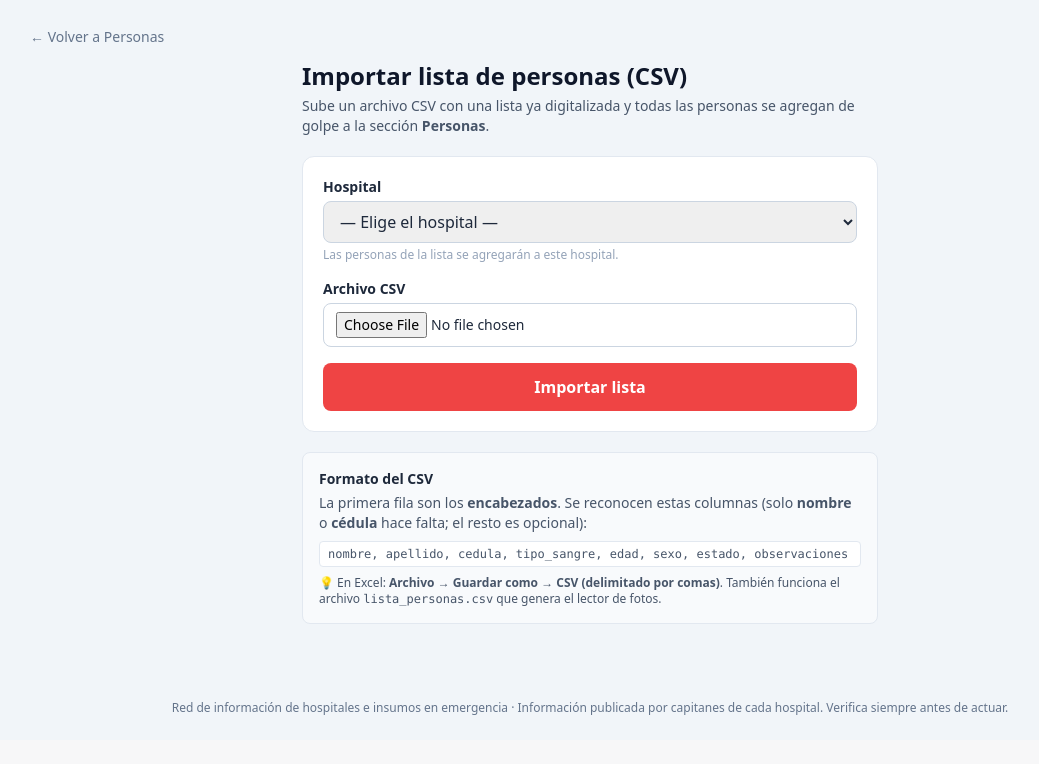
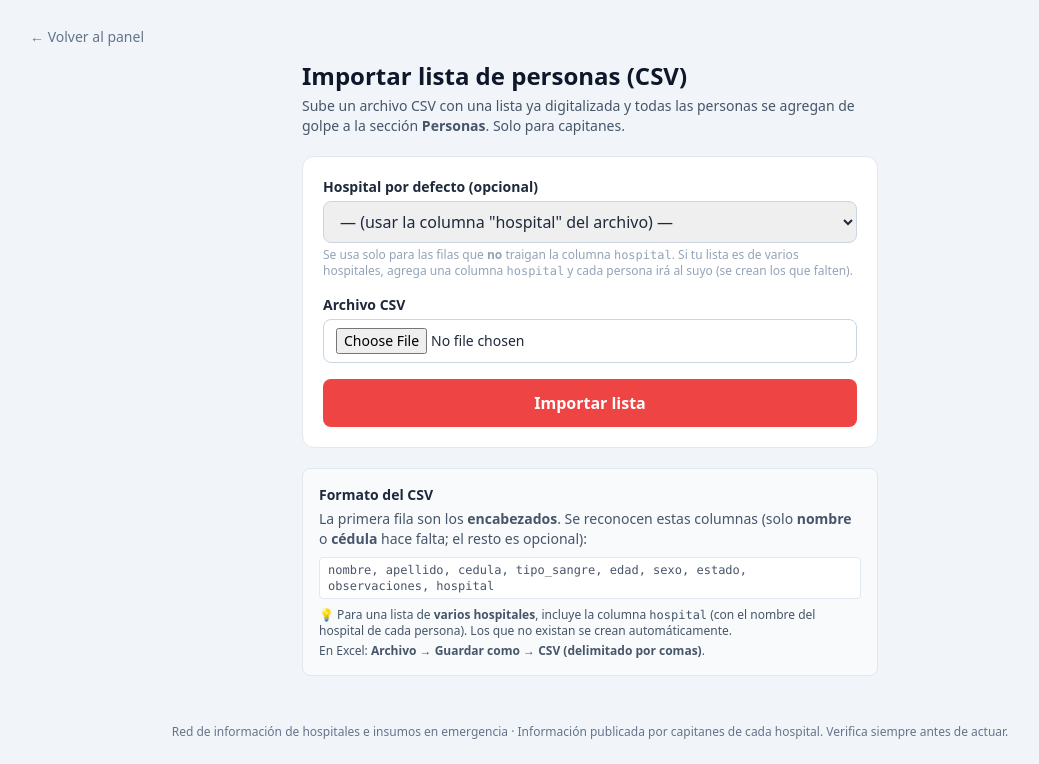
Before and after one commit to Eduardososa01/Consolidacion-de-Fotos, a FastAPI app: page /importar in a window 1280 px wide. Shown: the part 60-824 px from the top of the page, without its empty margins (50-1089 px from the left). Before the commit the page ends 775 px from the top, so only its background shows below. Run offline with FastAPI, Linux system fonts and the light colour scheme; the visitor is signed in with stand-in values (Sample User, id 1); some libraries are stand-ins or nearby versions.

Commit message:
Importar lista: solo capitanes (con login) + ruteo multi-hospital con auto-creacion

```diff
--- a/app.py
+++ b/app.py
@@ -178,7 +178,7 @@ def persona(request: Request, patient_id: int):
     return templates.TemplateResponse(request, "persona.html", _ctx(request, p=p))
 
 
-# ===================== IMPORTAR LISTA (CSV) — publico =====================
+# ===================== IMPORTAR LISTA (CSV) — solo capitanes =====================
 
 _ALIAS = {
     "nombre": ["nombre", "nombres", "nombre completo"],
@@ -190,6 +190,8 @@ _ALIAS = {
     "estado": ["estado", "condicion"],
     "observaciones": ["observaciones", "notas", "obs", "comentario", "comentarios"],
     "seccion": ["seccion", "area", "sala"],
+    "hospital": ["hospital", "centro", "hospital centro", "centro de salud",
+                 "hospital/centro", "hospital o centro"],
 }
 MAX_FILAS_IMPORT = 50000
 
@@ -202,17 +204,19 @@ def _val(nrow: dict, claves: list[str]) -> str:
 
 
 @app.get("/importar", response_class=HTMLResponse)
-def importar_form(request: Request, ok: str = "", n: int = 0):
+def importar_form(request: Request, ok: str = "", n: int = 0, h: int = 0):
+    if not auth.capitan_actual(request):
+        return RedirectResponse("/entrar", status_code=303)
     return templates.TemplateResponse(request, "importar.html",
                                       _ctx(request, hospitales=db.listar_hospitales(),
-                                           ok=ok, n=n))
+                                           ok=ok, n=n, h=h))
 
 
 @app.post("/importar")
-async def importar(request: Request, hospital_id: int = Form(...),
+async def importar(request: Request, hospital_id: str = Form(""),
                    archivo: UploadFile = File(...)):
-    if not db.obtener_hospital(hospital_id):
-        return RedirectResponse("/importar?ok=errhosp", status_code=303)
+    if not auth.capitan_actual(request):
+        return RedirectResponse("/entrar", status_code=303)
     datos = await archivo.read()
     try:
         texto = datos.decode("utf-8-sig")
@@ -222,6 +226,33 @@ async def importar(request: Request, hospital_id: int = Form(...),
         filas = list(csv.DictReader(io.StringIO(texto)))
     except Exception:  # noqa: BLE001
         return RedirectResponse("/importar?ok=errcsv", status_code=303)
+
+    # hospital por defecto (opcional): para filas sin columna 'hospital'
+    default_hid = None
+    if hospital_id.strip().isdigit() and db.obtener_hospital(int(hospital_id)):
+        default_hid = int(hospital_id)
+
+    cache = db.mapa_hospitales()   # nombre_normalizado -> id
+    creados = {"n": 0}
+
+    def resolver(nombre_hosp: str) -> int:
+        nombre_hosp = (nombre_hosp or "").strip()
+        if nombre_hosp:
+            norm = db.normalizar(nombre_hosp)
+            if norm in cache:
+                return cache[norm]
+            hid = db.crear_hospital(nombre_hosp)        # crea el que falte
+            cache[norm] = hid
+            creados["n"] += 1
+            return hid
+        if default_hid is not None:
+            return default_hid
+        # ultimo recurso: bolsa "Lista general"
+        norm = db.normalizar("Lista general")
+        if norm not in cache:
+            cache[norm] = db.crear_hospital("Lista general")
+            creados["n"] += 1
+        return cache[norm]
 
     personas = []
     for row in filas[:MAX_FILAS_IMPORT]:
@@ -235,13 +266,14 @@ async def importar(request: Request, hospital_id: int = Form(...),
         if seccion:
             obs = (seccion + " · " + obs).strip(" ·")
         personas.append({
+            "hospital_id": resolver(_val(nrow, _ALIAS["hospital"])),
             "nombre": nombre, "apellido": _val(nrow, _ALIAS["apellido"]),
             "cedula": cedula, "tipo_sangre": _val(nrow, _ALIAS["tipo_sangre"]),
             "edad": _val(nrow, _ALIAS["edad"]), "sexo": _val(nrow, _ALIAS["sexo"]),
             "estado": _val(nrow, _ALIAS["estado"]), "observaciones": obs,
         })
-    n = db.crear_patients_bulk(hospital_id, personas)
-    return RedirectResponse(f"/importar?ok=ok&n={n}", status_code=303)
+    n = db.crear_patients_bulk(personas)
+    return RedirectResponse(f"/importar?ok=ok&n={n}&h={creados['n']}", status_code=303)
 
 
 # ===================== CAPITAN: login =====================
--- a/db.py
+++ b/db.py
@@ -433,9 +433,9 @@ def crear_patient(hospital_id: int, nombre: str, apellido: str, cedula: str,
         )).inserted_primary_key[0]
 
 
-def crear_patients_bulk(hospital_id: int, personas: list[dict]) -> int:
-    """Inserta MUCHAS personas de una vez (rapido para miles). Cada dict acepta
-    nombre, apellido, cedula, tipo_sangre, edad, sexo, estado, observaciones."""
+def crear_patients_bulk(personas: list[dict]) -> int:
+    """Inserta MUCHAS personas de una vez (rapido para miles). Cada dict debe traer
+    hospital_id y acepta nombre, apellido, cedula, tipo_sangre, edad, sexo, estado, observaciones."""
     if not personas:
         return 0
     t = ahora()
@@ -444,7 +444,7 @@ def crear_patients_bulk(hospital_id: int, personas: list[dict]) -> int:
         nombre = (p.get("nombre") or "").strip()
         apellido = (p.get("apellido") or "").strip()
         filas.append({
-            "hospital_id": hospital_id, "nombre": nombre, "apellido": apellido,
+            "hospital_id": p["hospital_id"], "nombre": nombre, "apellido": apellido,
             "nombre_normalizado": normalizar(f"{nombre} {apellido}"),
             "cedula": (p.get("cedula") or "").strip(),
             "tipo_sangre": (p.get("tipo_sangre") or "").strip(),
@@ -459,6 +459,25 @@ def crear_patients_bulk(hospital_id: int, personas: list[dict]) -> int:
         for i in range(0, len(filas), 500):
             con.execute(patients.insert(), filas[i:i + 500])
     return len(filas)
+
+
+def mapa_hospitales() -> dict[str, int]:
+    """Devuelve {nombre_normalizado: id} de todos los hospitales (para emparejar)."""
+    with engine.connect() as con:
+        rows = con.execute(select(hospitals.c.id, hospitals.c.nombre)).all()
+    return {normalizar(nombre): hid for hid, nombre in rows}
+
+
+def crear_hospital(nombre: str, tipo: str = "publico", municipio: str = "",
+                   sector: str = "", ciudad: str = "") -> int:
+    """Crea un hospital minimo (sin capitan, sin estado reportado). Devuelve su id."""
+    with engine.begin() as con:
+        return con.execute(hospitals.insert().values(
+            nombre=nombre, tipo=tipo, municipio=municipio, sector=sector, ciudad=ciudad,
+            semaforo_insumos="estable", recibiendo_pacientes="si",
+            capacidad="con_capacidad", heridos_activos="N/D", es_estimado_heridos=False,
+            fallecidos="N/D", en_terapia_intensiva="N/D", ultima_actualizacion="",
+        )).inserted_primary_key[0]
 
 
 _PAC_COLS = [
--- a/templates/importar.html
+++ b/templates/importar.html
@@ -2,22 +2,20 @@
 {% block title %}Importar lista — Red de Información Hospitales e Insumos{% endblock %}
 {% block content %}
 
-<a href="/personas" class="text-sm text-slate-500 hover:underline">← Volver a Personas</a>
+<a href="/panel" class="text-sm text-slate-500 hover:underline">← Volver al panel</a>
 
 <div class="max-w-xl mx-auto mt-3">
   <h1 class="text-2xl font-bold text-slate-900 mb-1">Importar lista de personas (CSV)</h1>
   <p class="text-slate-600 text-sm mb-5">
     Sube un archivo CSV con una lista ya digitalizada y todas las personas se
-    agregan de golpe a la sección <strong>Personas</strong>.
+    agregan de golpe a la sección <strong>Personas</strong>. Solo para capitanes.
   </p>
 
   {% if ok == 'ok' %}
     <div class="bg-green-100 border border-green-300 text-green-800 rounded-lg px-4 py-3 mb-4 text-sm">
-      ✅ Se importaron <strong>{{ n }}</strong> persona(s).
+      ✅ Se importaron <strong>{{ n }}</strong> persona(s){% if h %} y se crearon <strong>{{ h }}</strong> hospital(es) nuevo(s){% endif %}.
       <a href="/personas" class="underline font-semibold">Ver en Personas →</a>
     </div>
-  {% elif ok == 'errhosp' %}
-    <div class="bg-red-100 border border-red-300 text-red-800 rounded-lg px-4 py-3 mb-4 text-sm">Elige un hospital válido.</div>
   {% elif ok == 'errcsv' %}
     <div class="bg-red-100 border border-red-300 text-red-800 rounded-lg px-4 py-3 mb-4 text-sm">No se pudo leer el archivo. Asegúrate de que sea un CSV con encabezados.</div>
   {% endif %}
@@ -25,14 +23,18 @@
   <form method="post" action="/importar" enctype="multipart/form-data"
         class="bg-white rounded-xl border border-slate-200 p-5 space-y-4">
     <div>
-      <label class="block text-sm font-semibold mb-1">Hospital</label>
-      <select name="hospital_id" required class="w-full rounded-lg border border-slate-300 px-3 py-2">
-        <option value="">— Elige el hospital —</option>
+      <label class="block text-sm font-semibold mb-1">Hospital por defecto (opcional)</label>
+      <select name="hospital_id" class="w-full rounded-lg border border-slate-300 px-3 py-2">
+        <option value="">— (usar la columna "hospital" del archivo) —</option>
         {% for h in hospitales %}
           <option value="{{ h.id }}">{{ h.nombre }}</option>
         {% endfor %}
       </select>
-      <p class="text-xs text-slate-400 mt-1">Las personas de la lista se agregarán a este hospital.</p>
+      <p class="text-xs text-slate-400 mt-1">
+        Se usa solo para las filas que <strong>no</strong> traigan la columna <code>hospital</code>.
+        Si tu lista es de varios hospitales, agrega una columna <code>hospital</code> y cada
+        persona irá al suyo (se crean los que falten).
+      </p>
     </div>
     <div>
       <label class="block text-sm font-semibold mb-1">Archivo CSV</label>
@@ -49,11 +51,15 @@
     <p>La primera fila son los <strong>encabezados</strong>. Se reconocen estas columnas
        (solo <strong>nombre</strong> o <strong>cédula</strong> hace falta; el resto es opcional):</p>
     <p class="mt-2 font-mono text-xs bg-white border border-slate-200 rounded px-2 py-1">
-      nombre, apellido, cedula, tipo_sangre, edad, sexo, estado, observaciones
+      nombre, apellido, cedula, tipo_sangre, edad, sexo, estado, observaciones, hospital
     </p>
     <p class="mt-2 text-xs">
-      💡 En Excel: <strong>Archivo → Guardar como → CSV (delimitado por comas)</strong>.
-      También funciona el archivo <code>lista_personas.csv</code> que genera el lector de fotos.
+      💡 Para una lista de <strong>varios hospitales</strong>, incluye la columna
+      <code>hospital</code> (con el nombre del hospital de cada persona). Los que no existan
+      se crean automáticamente.
+    </p>
+    <p class="mt-1 text-xs">
+      En Excel: <strong>Archivo → Guardar como → CSV (delimitado por comas)</strong>.
     </p>
   </div>
 </div>
--- a/templates/panel.html
+++ b/templates/panel.html
@@ -8,7 +8,10 @@
     <h1 class="text-2xl font-bold text-slate-900">{{ h.nombre }}</h1>
     <p class="text-slate-500 text-sm">Panel del capitán · {{ capitan.usuario }}</p>
   </div>
-  {{ semaforo_badge(h.semaforo_insumos) }}
+  <div class="flex items-center gap-2">
+    <a href="/importar" class="text-sm font-semibold text-slate-700 border border-slate-300 rounded-lg px-3 py-2 hover:bg-slate-50">⬆️ Importar lista (CSV)</a>
+    {{ semaforo_badge(h.semaforo_insumos) }}
+  </div>
 </div>
 
 {% if ok == 'estado' %}<div class="bg-green-100 border border-green-300 text-green-800 rounded-lg px-4 py-2 mt-3 text-sm">Estado actualizado.</div>{% endif %}
--- a/templates/personas.html
+++ b/templates/personas.html
@@ -9,9 +9,6 @@
     Personas que los hospitales han registrado al ingresar. Busca por nombre o
     cédula para ver si tu familiar está en algún hospital.
   </p>
-  <a href="/importar" class="inline-block mt-3 text-sm font-semibold text-slate-700 border border-slate-300 rounded-lg px-4 py-2 hover:bg-slate-50">
-    ⬆️ Importar lista (CSV)
-  </a>
 </section>
 
 <form method="get" class="max-w-2xl mx-auto">
```
